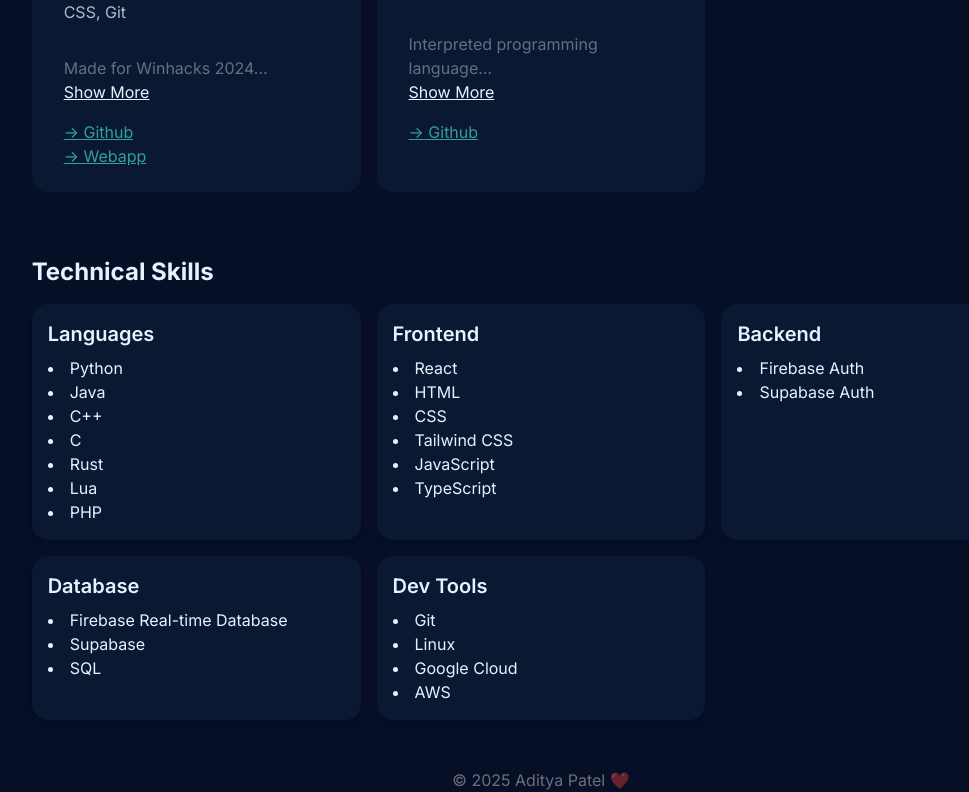
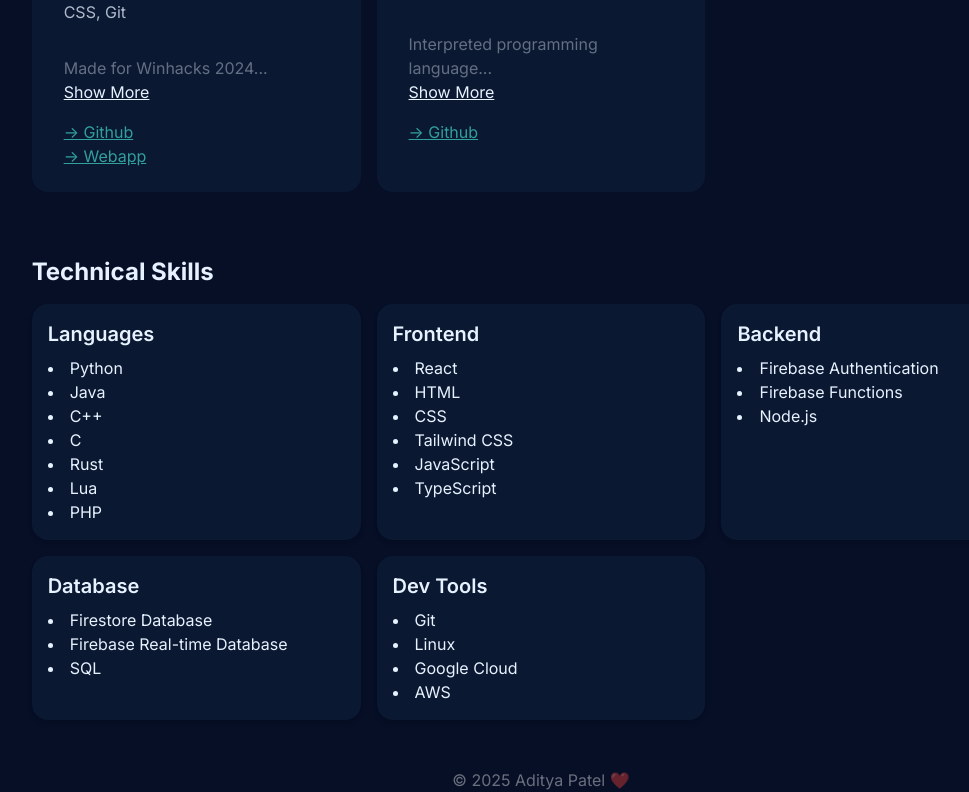
Before and after one commit to Champion2005/Portfolio, a React (Vite) app: page / in a window 1280 px wide. Shown: the part 1392-2184 px from the top of the page, without its empty margins (99-1068 px from the left). Built offline with nearby package versions, Linux system fonts and the light colour scheme.

Commit message:
fixed/added skills

```diff
--- a/src/components/Skills.jsx
+++ b/src/components/Skills.jsx
@@ -16,15 +16,23 @@ const skillsData = [
       "TypeScript",
     ],
   },
-  { category: "Backend", skills: ["Firebase Auth", "Supabase Auth"] },
-  { category: "Database", skills: ["Firebase Real-time Database", "Supabase", "SQL"] },
-  { category: "Dev Tools", skills: ["Git", "Linux", 'Google Cloud', 'AWS'] },
-  // Add more categories and skills as needed
+  {
+    category: "Backend",
+    skills: ["Firebase Authentication", "Firebase Functions", "Node.js"],
+  },
+  {
+    category: "Database",
+    skills: ["Firestore Database", "Firebase Real-time Database", "SQL"],
+  },
+  { category: "Dev Tools", skills: ["Git", "Linux", "Google Cloud", "AWS"] },
 ];
 
 const Skills = () => {
   return (
-    <section id="skills" className="mt-4 px-6 sm:flex-col sm:justify-center w-screen text-primaryText">
+    <section
+      id="skills"
+      className="mt-4 px-6 sm:flex-col sm:justify-center w-screen text-primaryText"
+    >
       <h2 className="text-lg sm:text-2xl font-bold mb-4">Technical Skills</h2>
       <section className="grid grid-cols-1 md:grid-cols-2 lg:grid-cols-3 gap-4">
         {skillsData.map((skillCategory, index) => (
```
